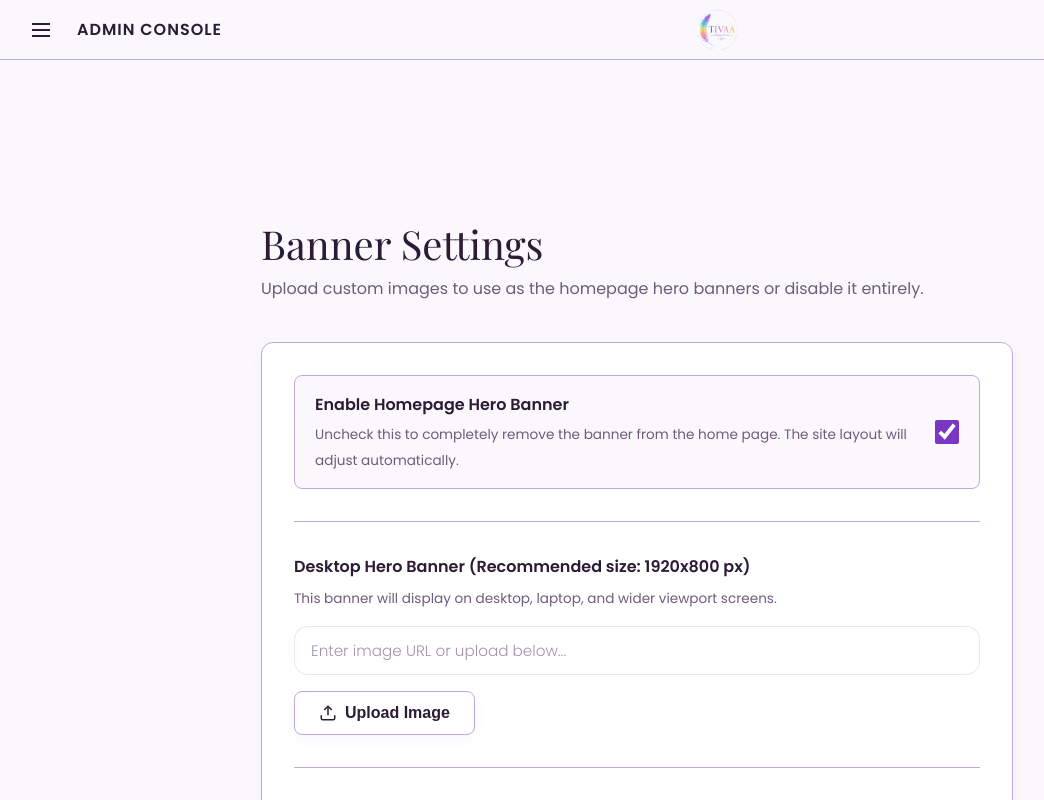
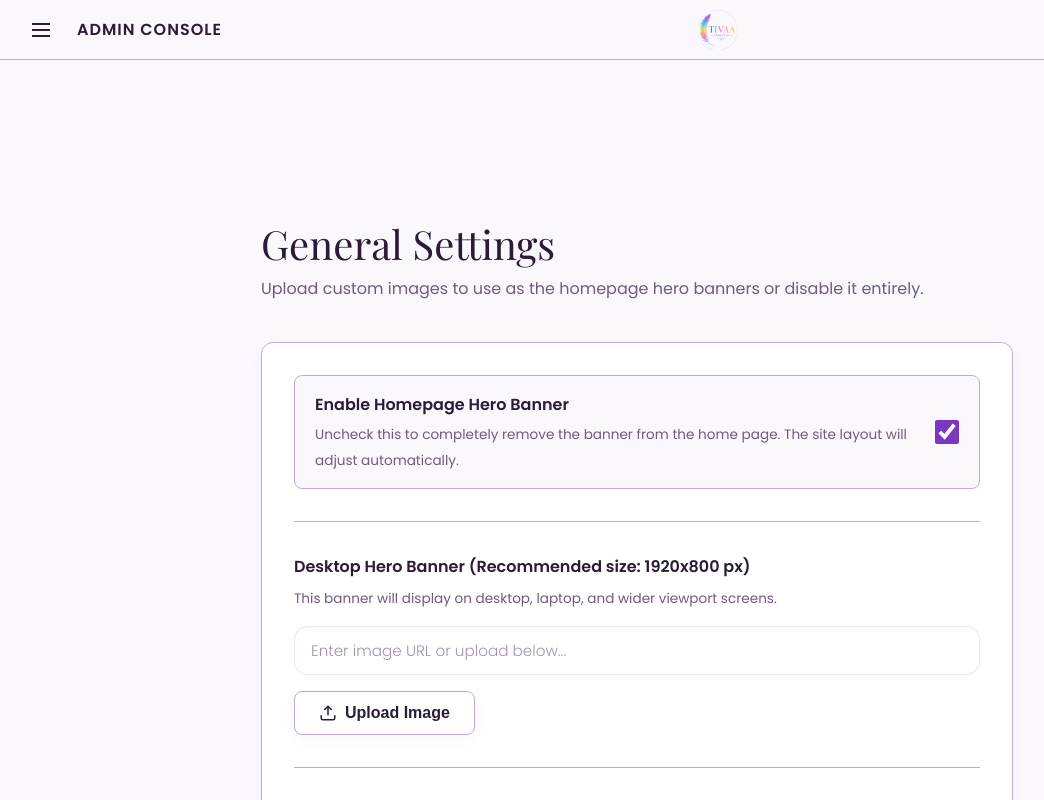
Before and after one commit to Siddharth-3101/ecommerce-tivaa, a Next.js app in the folder ecommerce-frontend/: page /admin/settings in a window 1280 px wide. Shown: the top 800 px of the page, without its empty margins (3-1047 px from the left). Built offline with nearby package versions, Linux system fonts and the light colour scheme; no server answers; sample sign-in values are in the browser's storage; a web font is replaced by a local one.

Commit message:
style: rename settings sidebar label and page title

```diff
--- a/ecommerce-frontend/app/admin/layout.js
+++ b/ecommerce-frontend/app/admin/layout.js
@@ -162,7 +162,7 @@ export default function AdminLayout({ children }) {
                         { href: "/admin/categories", label: "Categories", icon: <svg width="18" height="18" viewBox="0 0 24 24" fill="none" stroke="currentColor" strokeWidth="2"><line x1="8" y1="6" x2="21" y2="6"></line><line x1="8" y1="12" x2="21" y2="12"></line><line x1="8" y1="18" x2="21" y2="18"></line><line x1="3" y1="6" x2="3.01" y2="6"></line><line x1="3" y1="12" x2="3.01" y2="12"></line><line x1="3" y1="18" x2="3.01" y2="18"></line></svg> },
                         { href: "/admin/orders", label: "Orders", icon: <svg width="18" height="18" viewBox="0 0 24 24" fill="none" stroke="currentColor" strokeWidth="2"><path d="M2 3h6a4 4 0 0 1 4 4v14a3 3 0 0 0-3-3H2z"></path><path d="M22 3h-6a4 4 0 0 0-4 4v14a3 3 0 0 1 3-3h7z"></path></svg> },
                         { href: "/admin/queries", label: "Customer Queries", icon: <svg width="18" height="18" viewBox="0 0 24 24" fill="none" stroke="currentColor" strokeWidth="2"><path d="M21 15a2 2 0 0 1-2 2H7l-4 4V5a2 2 0 0 1 2-2h14a2 2 0 0 1 2 2z"></path></svg> },
-                        { href: "/admin/settings", label: "Banner Settings", icon: <svg width="18" height="18" viewBox="0 0 24 24" fill="none" stroke="currentColor" strokeWidth="2"><rect x="3" y="3" width="18" height="18" rx="2" ry="2"></rect><line x1="3" y1="9" x2="21" y2="9"></line><line x1="9" y1="21" x2="9" y2="9"></line></svg> }
+                        { href: "/admin/settings", label: "Settings", icon: <svg width="18" height="18" viewBox="0 0 24 24" fill="none" stroke="currentColor" strokeWidth="2"><rect x="3" y="3" width="18" height="18" rx="2" ry="2"></rect><line x1="3" y1="9" x2="21" y2="9"></line><line x1="9" y1="21" x2="9" y2="9"></line></svg> }
                     ].map((link) => {
                         const active = isActive(link.href) || (link.href !== "/admin" && pathname?.startsWith(link.href));
                         return (
--- a/ecommerce-frontend/app/admin/settings/page.js
+++ b/ecommerce-frontend/app/admin/settings/page.js
@@ -112,7 +112,7 @@ export default function AdminSettingsPage() {
 
     return (
         <div className="container animate-fade-in" style={{ paddingBottom: '80px', maxWidth: '800px' }}>
-            <h1 style={{ fontSize: '2.5rem', marginBottom: '8px', fontWeight: 300 }}>Banner Settings</h1>
+            <h1 style={{ fontSize: '2.5rem', marginBottom: '8px', fontWeight: 300 }}>General Settings</h1>
             <p style={{ color: 'var(--text-muted)', marginBottom: '40px' }}>Upload custom images to use as the homepage hero banners or disable it entirely.</p>
 
             <form onSubmit={handleSave} className="card" style={{ padding: '32px', background: '#ffffff', border: '1px solid var(--border)', borderRadius: '12px' }}>
```
